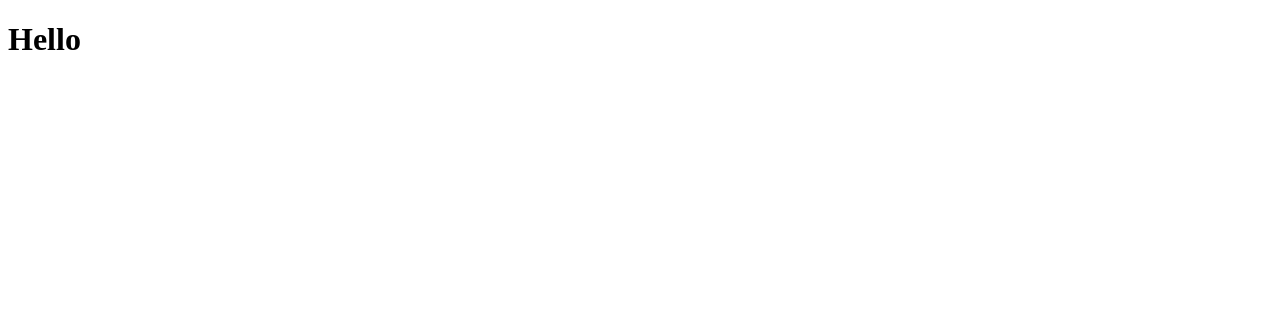
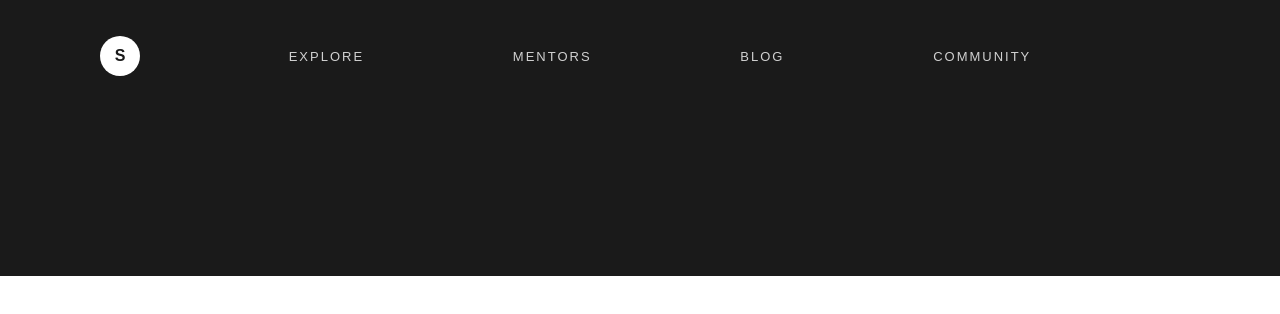
Before and after one commit to 22802280/project-suturday, a plain HTML site: page index.html in a window 1280 px wide. Drawn offline with Linux system fonts and the light colour scheme.

Commit message:
navigation

```diff
--- a/index.html
+++ b/index.html
@@ -4,8 +4,29 @@
     <meta charset="UTF-8">
     <meta name="viewport" content="width=device-width, initial-scale=1.0">
     <title>My project</title>
+    <link rel="stylesheet" href="style.css">
 </head>
 <body>
-    <h1>Hello</h1>
+    <header>
+        <div class="container">
+            <div class="navigation">
+                <a href="#" class="logo">S</a>
+                <ul class="navigation-holder">
+                    <li class="nav-links">
+                        <a href="#">Explore</a>
+                    </li>
+                    <li class="nav-links">
+                        <a href="#">Mentors</a>
+                    </li>
+                    <li class="nav-links">
+                        <a href="#">Blog</a>
+                    </li>
+                    <li class="nav-links">
+                        <a href="#">Community</a>
+                    </li>
+                </ul>
+            </div>
+        </div>
+    </header>
 </body>
 </html>
--- /dev/null
+++ b/style.css
@@ -0,0 +1,50 @@
+*{
+    margin: 0;
+    font-family: Arial, Helvetica, sans-serif;
+}
+
+.container{
+    max-width: 1080px;
+    margin: 0 auto;
+}
+
+header{
+    background-color: #1A1A1A;
+    padding-top: 36px;
+    padding-bottom: 200px;
+}
+
+.navigation{
+    display: flex;
+    justify-content: space-between;
+    align-items: center;
+}
+
+.logo{
+    width: 40px;
+    height: 40px;
+    border-radius: 50%;
+    background-color: #fff;
+    display: flex;
+    justify-content: center;
+    align-items: center;
+    text-decoration: none;
+    color: #1A1A1A;
+    font-weight: bold;
+}
+
+.navigation-holder{
+    list-style-type: none;
+    padding: 0;
+    display: flex;
+    justify-content: space-evenly;
+    flex-grow: 1;
+}
+
+.nav-links a{
+    text-decoration: none;
+    color: #D1D1D1;
+    font-size: 13px;
+    text-transform: uppercase;
+    letter-spacing: 2px;
+}
```
Also changed, not shown: img/audio.png (added), img/card-1.png (added), img/card-2.png (added), img/card-3.png (added), img/card-4.png (added), img/girl-avatar.png (added), img/icons/arrow.svg (added), img/icons/play.svg (added), img/icons/star.svg (added), img/man-avatar.png (added), 3 other files.
